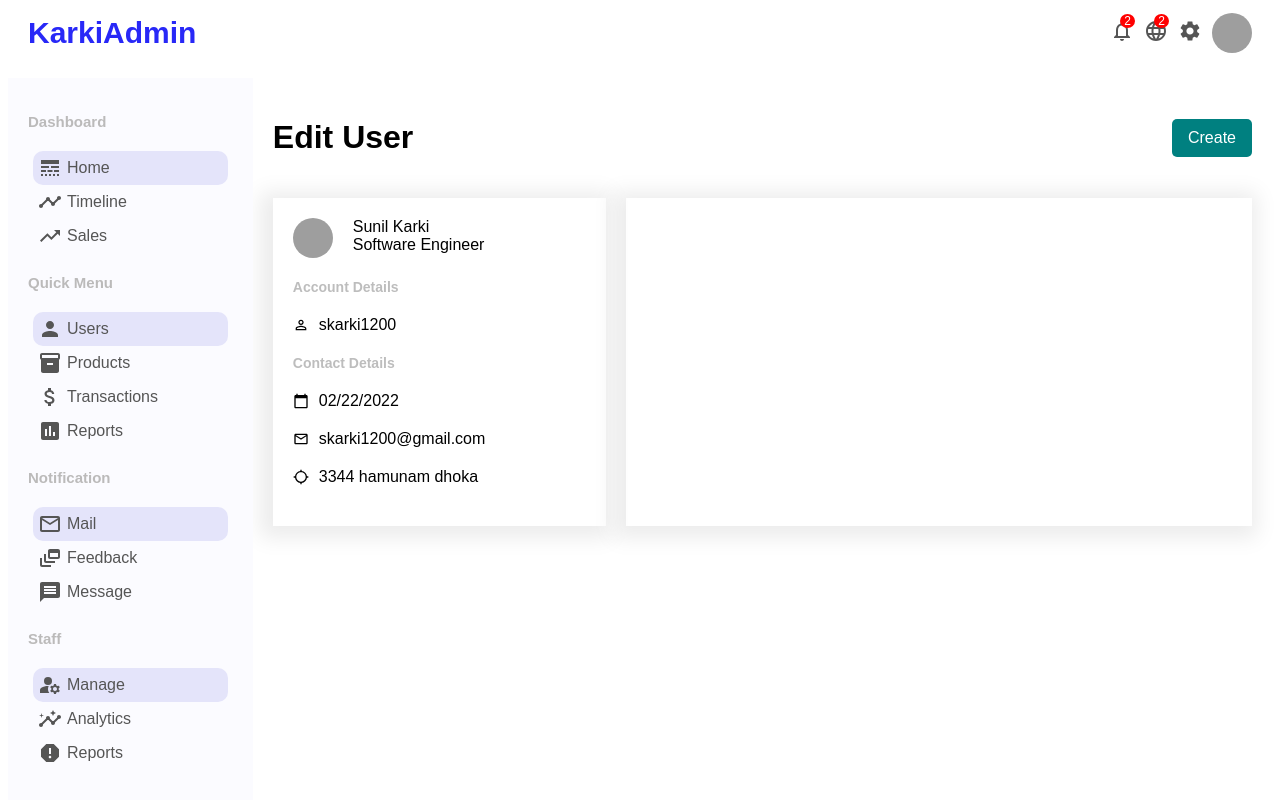
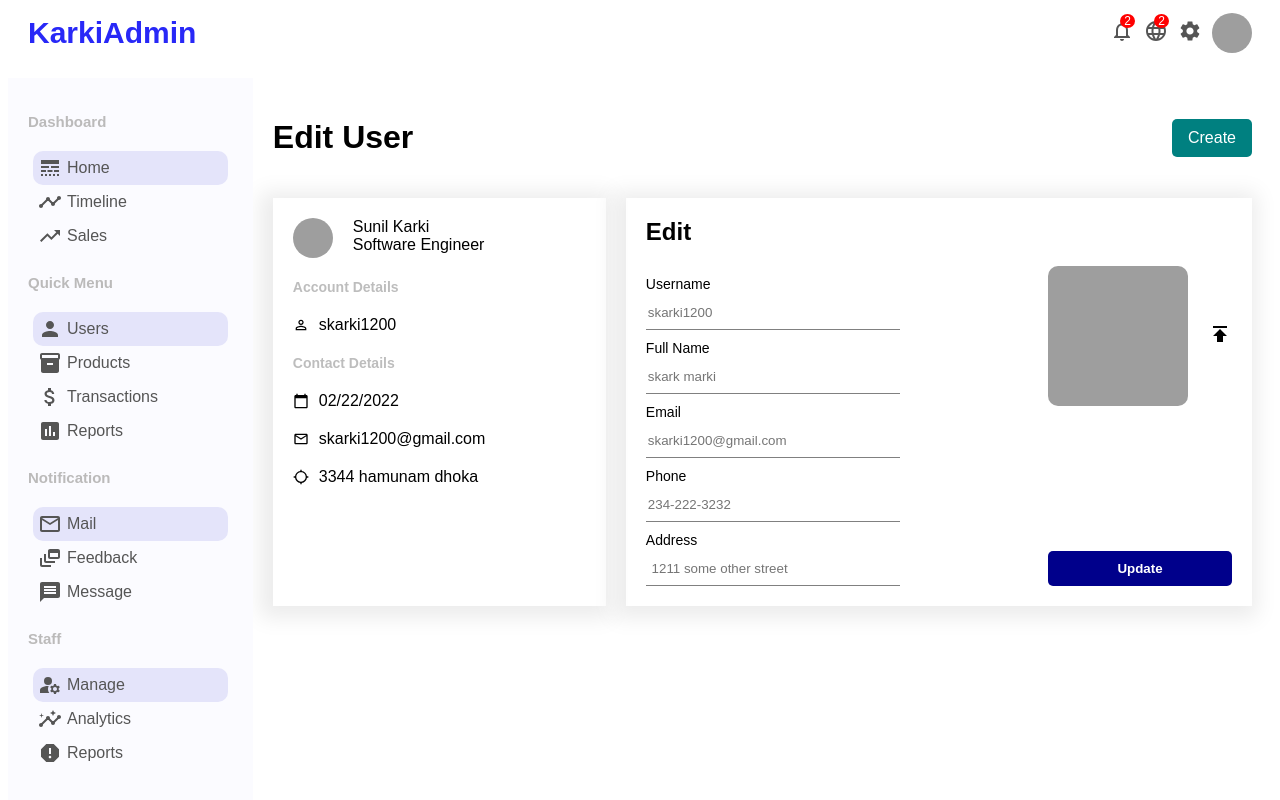
Before and after one commit to karkisunil1200/AdminDashboard, a React (Create React App) app: page /user/1 in a window 1280 px wide. Shown: the top 800 px of the page. Built offline with nearby package versions, Linux system fonts and the light colour scheme; grey boxes are pictures that could not be loaded; a web font is replaced by a local one.

Commit message:
Added edit page updateRight part

```diff
--- a/src/pages/user/User.jsx
+++ b/src/pages/user/User.jsx
@@ -2,6 +2,7 @@ import {
   CalendarToday,
   LocationSearching,
   PermIdentity,
+  Publish,
 } from "@mui/icons-material";
 import MailOutline from "@mui/icons-material/MailOutline";
 import React from "react";
@@ -50,7 +51,67 @@ const User = () => {
             </div>
           </div>
         </div>
-        <div className="userUpdate"></div>
+        <div className="userUpdate">
+          <span className="userUpdateTitle">Edit</span>
+          <form className="userUpdateForm">
+            <div className="userUpdateLeft">
+              <div className="userUpdateItem">
+                <label>Username</label>
+                <input
+                  type="text"
+                  placeholder="skarki1200"
+                  className="userUpdateInput"
+                />
+              </div>
+              <div className="userUpdateItem">
+                <label>Full Name</label>
+                <input
+                  type="text"
+                  placeholder="skark marki"
+                  className="userUpdateInput"
+                />
+              </div>
+              <div className="userUpdateItem">
+                <label>Email</label>
+                <input
+                  type="email"
+                  placeholder="skarki1200@gmail.com"
+                  className="userUpdateInput"
+                />
+              </div>
+              <div className="userUpdateItem">
+                <label>Phone</label>
+                <input
+                  type="text"
+                  placeholder="234-222-3232"
+                  className="userUpdateInput"
+                />
+              </div>
+              <div className="userUpdateItem">
+                <label>Address</label>
+                <input
+                  type="text"
+                  placeholder=" 1211 some other street "
+                  className="userUpdateInput"
+                />
+              </div>
+            </div>
+            <div className="userUpdateRight">
+              <div className="userUpdateUpload">
+                <img
+                  src="https://images2.alphacoders.com/164/164942.png"
+                  alt=""
+                  className="userUpdateImg"
+                />
+                <label htmlFor="file">
+                  <Publish className="userUpdateIcon" />
+                </label>
+                <input style={{ display: "none" }} type="file" id="file" />
+              </div>
+              <button className="userUpdateButton">Update</button>
+            </div>
+          </form>
+        </div>
       </div>
     </div>
   );
--- a/src/pages/user/user.css
+++ b/src/pages/user/user.css
@@ -72,6 +72,24 @@
   font-weight: 600;
   color: rgb(189, 189, 189);
 }
+
+.userUpdateTitle {
+  font-size: 24px;
+  font-weight: 600;
+}
+
+.userUpdateForm {
+  display: flex;
+  justify-content: space-between;
+  margin-top: 20px;
+}
+
+.userUpdateItem {
+  display: flex;
+  flex-direction: column;
+  margin-top: 10px;
+}
+
 .userShowInfo {
   display: flex;
   align-items: center;
@@ -85,3 +103,47 @@
 .userShowInfoTitle {
   margin-left: 10px;
 }
+
+.userUpdateItem > label {
+  margin-bottom: 5px;
+  font-size: 14px;
+}
+.userUpdateInput {
+  border: none;
+  width: 250px;
+  height: 30px;
+  border-bottom: 1px solid gray;
+}
+
+.userUpdateRight {
+  display: flex;
+  flex-direction: column;
+  justify-content: space-between;
+}
+
+.userUpdateUpload {
+  display: flex;
+  align-items: center;
+}
+
+.userUpdateImg {
+  width: 140px;
+  height: 140px;
+  border-radius: 10px;
+  object-fit: cover;
+  margin-right: 20px;
+}
+
+.userUpdateIcon {
+  cursor: pointer;
+}
+
+.userUpdateButton {
+  border-radius: 5px;
+  border: none;
+  padding: 10px;
+  cursor: pointer;
+  background-color: darkblue;
+  font-weight: 600;
+  color: white;
+}
```
